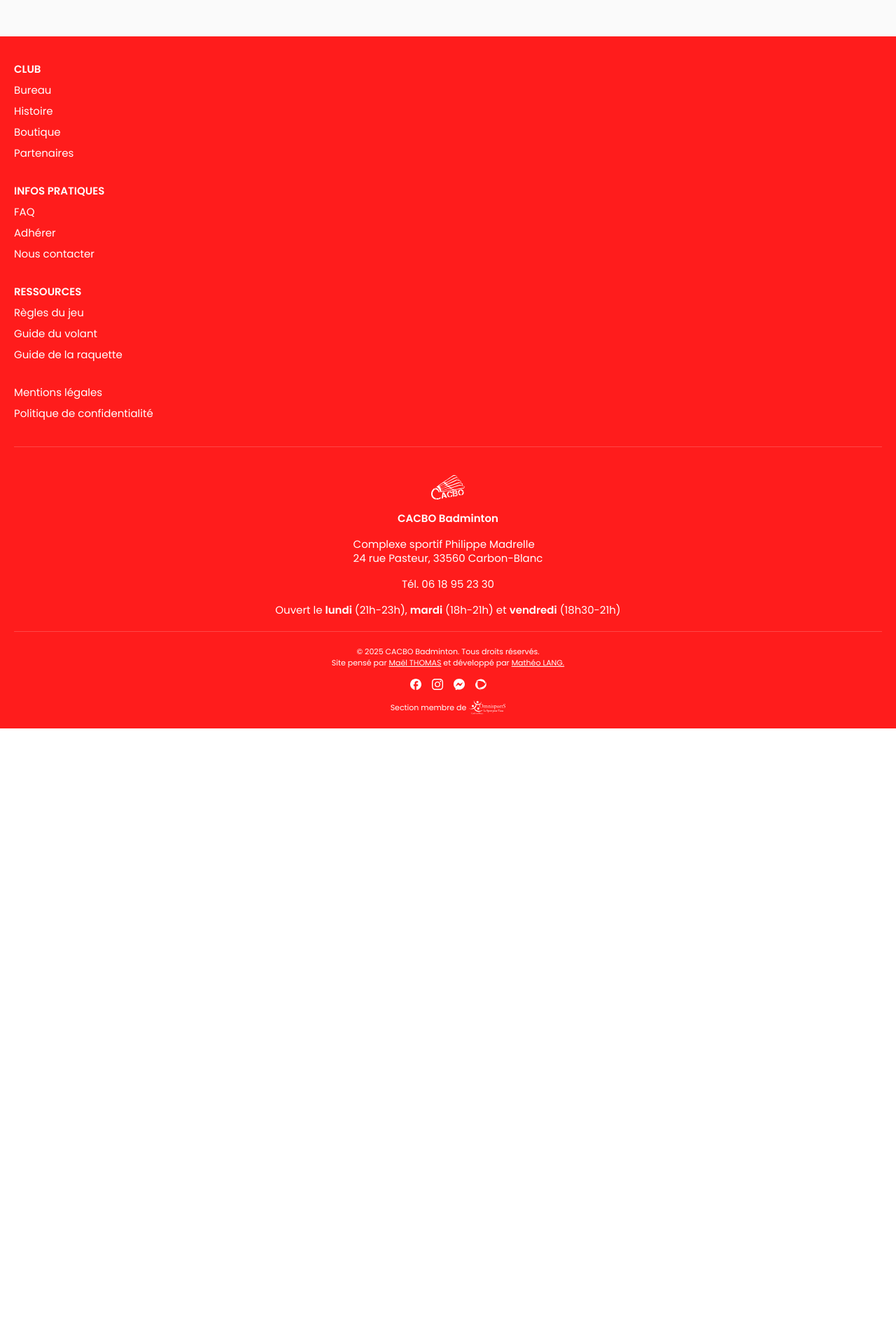
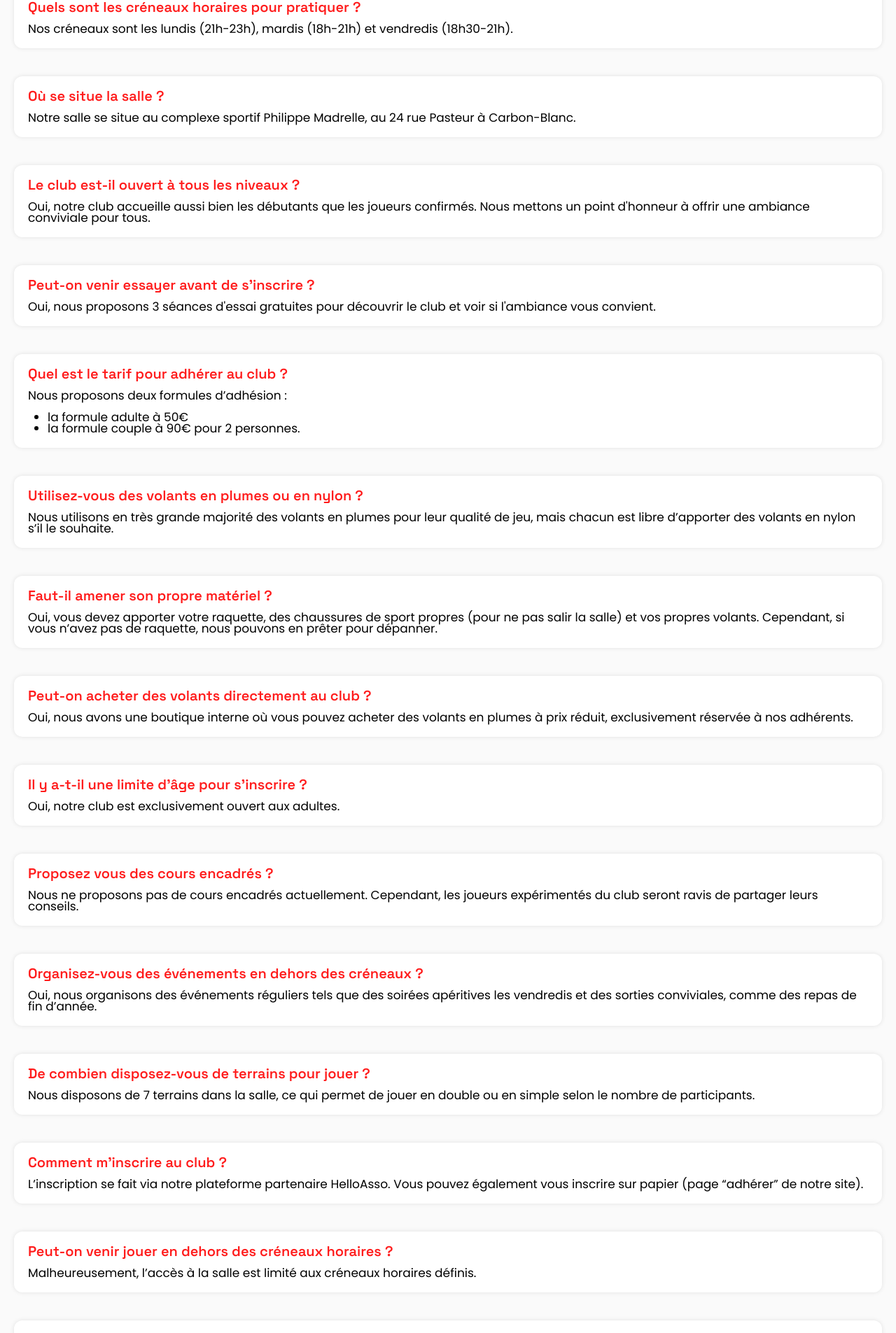
Before and after one commit to Matsuel/CACBO-Badminton, a Next.js app: page /faq in a window 1280 px wide. Shown: the part 1236-3141 px from the top of the page at 70% size. Before the commit the page ends 2277 px from the top, so only its background shows below. Built offline with nearby package versions, Linux system fonts and the light colour scheme; a web font is replaced by a local one.

Commit message:
Ajout de la section FAQ avec des réponses détaillées sur les créneaux, l'inscription, et les équipements du club.

```diff
--- a/src/app/faq/page.tsx
+++ b/src/app/faq/page.tsx
@@ -1,6 +1,9 @@
+import Bloc from "@/components/Bloc"
+import BlocText from "@/components/BlocText"
 import Content from "@/components/Content"
 import Header from "@/components/Header"
 import PageLayout from "@/components/PageLayout"
+import { textVariants } from "@/constantes/theme"
 import Image from "next/image"
 
 const Faq = () => {
@@ -21,9 +24,100 @@ const Faq = () => {
                     height={2000}
                 />
 
-                <div className="flex flex-col gap-5">
+                <Bloc title="Quels sont les créneaux horaires pour pratiquer ?">
+                    <BlocText>
+                        Nos créneaux sont les lundis (21h-23h), mardis (18h-21h) et vendredis (18h30-21h).
+                    </BlocText>
+                </Bloc>
 
-                </div>
+                <Bloc title="Où se situe la salle ?">
+                    <BlocText>
+                        Notre salle se situe au complexe sportif Philippe Madrelle, au 24 rue Pasteur à Carbon-Blanc.
+                    </BlocText>
+                </Bloc>
+
+                <Bloc title="Le club est-il ouvert à tous les niveaux ?">
+                    <BlocText>
+                        Oui, notre club accueille aussi bien les débutants que les joueurs confirmés. Nous mettons un point d&apos;honneur à offrir une ambiance conviviale pour tous.
+                    </BlocText>
+                </Bloc>
+
+                <Bloc title="Peut-on venir essayer avant de s’inscrire ?">
+                    <BlocText>
+                        Oui, nous proposons 3 séances d&apos;essai gratuites pour découvrir le club et voir si l&apos;ambiance vous convient.
+                    </BlocText>
+                </Bloc>
+
+                <Bloc title="Quel est le tarif pour adhérer au club ?">
+                    <BlocText>
+                        Nous proposons deux formules d’adhésion :
+                    </BlocText>
+
+                    <ul className="list-disc pl-7">
+                        <li className={textVariants.text}>la formule adulte à 50€</li>
+                        <li className={textVariants.text}>la formule couple à 90€ pour 2 personnes.</li>
+                    </ul>
+                </Bloc>
+
+                <Bloc title="Utilisez-vous des volants en plumes ou en nylon ?">
+                    <BlocText>
+                        Nous utilisons en très grande majorité des volants en plumes pour leur qualité de jeu, mais chacun est libre d’apporter des volants en nylon s’il le souhaite.
+                    </BlocText>
+                </Bloc>
+
+                <Bloc title="Faut-il amener son propre matériel ?">
+                    <BlocText>
+                        Oui, vous devez apporter votre raquette, des chaussures de sport propres (pour ne pas salir la salle) et vos propres volants. Cependant, si vous n’avez pas de raquette, nous pouvons en prêter pour dépanner.
+                    </BlocText>
+                </Bloc>
+
+                <Bloc title="Peut-on acheter des volants directement au club ?">
+                    <BlocText>
+                        Oui, nous avons une boutique interne où vous pouvez acheter des volants en plumes à prix réduit, exclusivement réservée à nos adhérents.
+                    </BlocText>
+                </Bloc>
+
+                <Bloc title="Il y a-t-il une limite d’âge pour s’inscrire ?">
+                    <BlocText>
+                        Oui, notre club est exclusivement ouvert aux adultes.
+                    </BlocText>
+                </Bloc>
+
+                <Bloc title="Proposez vous des cours encadrés ?">
+                    <BlocText>
+                        Nous ne proposons pas de cours encadrés actuellement. Cependant, les joueurs expérimentés du club seront ravis de partager leurs conseils.
+                    </BlocText>
+                </Bloc>
+
+                <Bloc title="Organisez-vous des événements en dehors des créneaux ?">
+                    <BlocText>
+                        Oui, nous organisons des événements réguliers tels que des soirées apéritives les vendredis et des sorties conviviales, comme des repas de fin d’année.
+                    </BlocText>
+                </Bloc>
+
+                <Bloc title="De combien disposez-vous de terrains pour jouer ?">
+                    <BlocText>
+                        Nous disposons de 7 terrains dans la salle, ce qui permet de jouer en double ou en simple selon le nombre de participants.
+                    </BlocText>
+                </Bloc>
+
+                <Bloc title="Comment m’inscrire au club ?">
+                    <BlocText>
+                        L’inscription se fait via notre plateforme partenaire HelloAsso. Vous pouvez également vous inscrire sur papier (page “adhérer” de notre site).
+                    </BlocText>
+                </Bloc>
+
+                <Bloc title="Peut-on venir jouer en dehors des créneaux horaires ? ">
+                    <BlocText>
+                        Malheureusement, l’accès à la salle est limité aux créneaux horaires définis.
+                    </BlocText>
+                </Bloc>
+
+                <Bloc title="Comment peut-on vous contacter pour plus d’informations ?">
+                    <BlocText>
+                        Vous pouvez nous contacter par mail à <span className="font-medium">hello@cacbobad.fr</span>, par messages sur nos réseaux sociaux Instagram et Facebook ou venir directement nous voir lors des créneaux.
+                    </BlocText>
+                </Bloc>
             </Content>
 
         </PageLayout>
```
